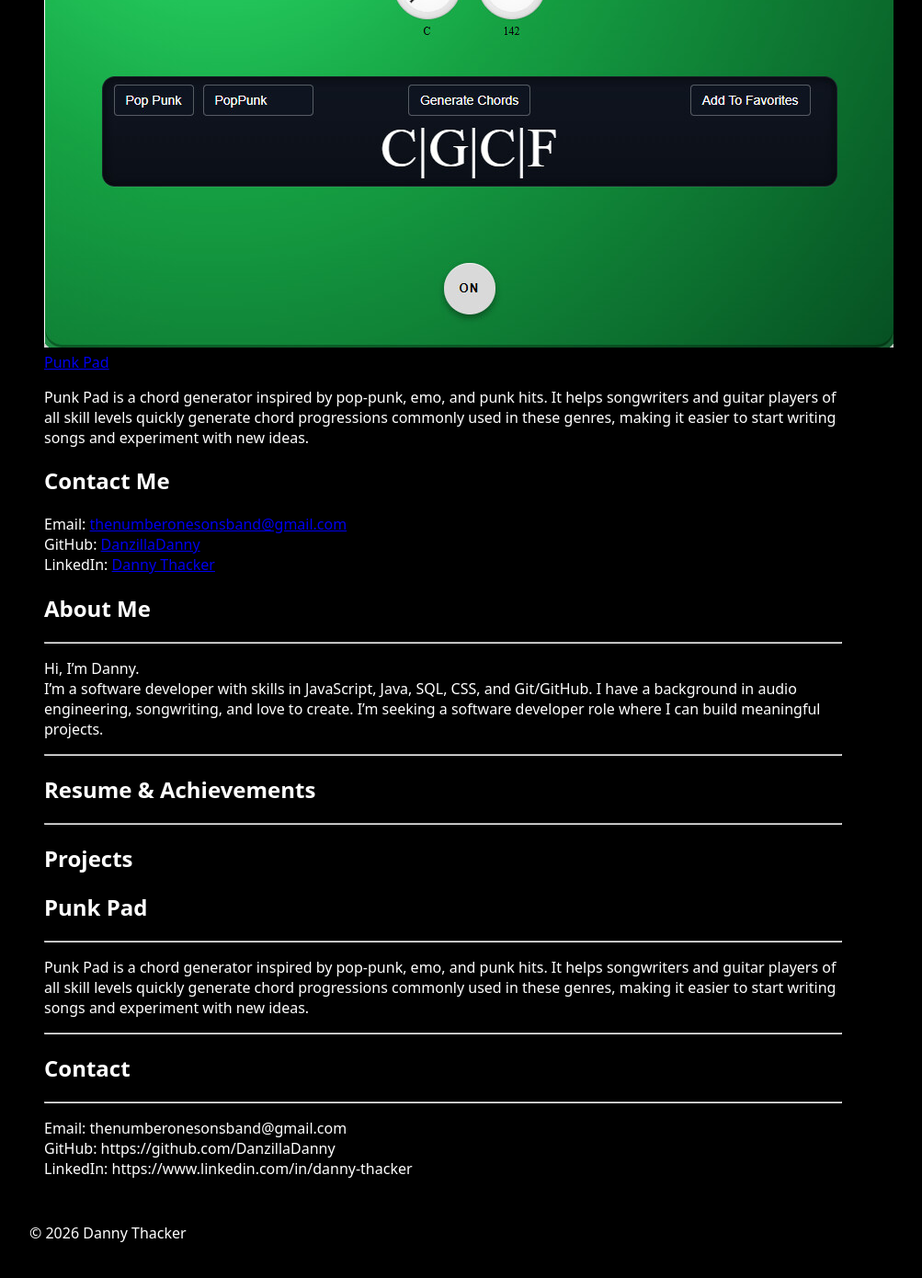
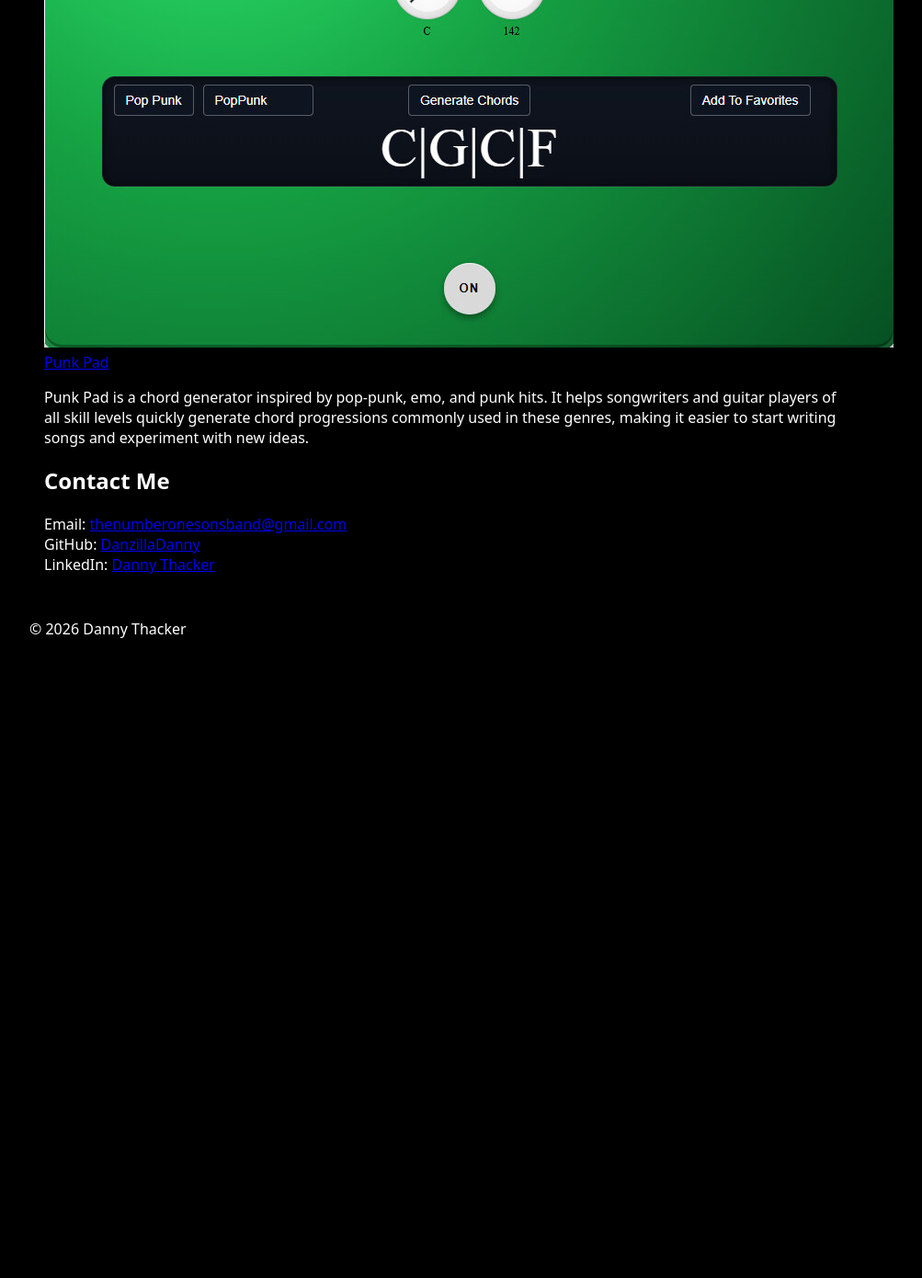
Before and after one commit to DanzillaDanny/DanzillaDanny.github.io, a Jekyll site: the page built from index.md, in a window 1280 px wide and 1400 px high, scrolled down 1401 px. Shown: the top 1390 px of the window at 92% size, without its empty margins (158-1161 px from the left). Built offline with Jekyll 4.4.1, drawn with Linux system fonts in a browser that asks for light colours; after the commit the page ends 2144 px from its top, so only the background shows below that.

Commit message:
removed all code and text from md file so html handles structure and code

```diff
--- a/index.md
+++ b/index.md
@@ -2,33 +2,3 @@
 layout: default
 title: Danny Thacker
 ---
-
-## About Me {#about-me}
-
----
-
-Hi, I’m Danny.
-I’m a software developer with skills in JavaScript, Java, SQL, CSS, and Git/GitHub. I have a background in audio engineering, songwriting, and love to create. I’m seeking a software developer role where I can build meaningful projects.
-
----
-
-## Resume & Achievements
-
----
-
-## Projects
-## Punk Pad
-
----
-
-Punk Pad is a chord generator inspired by pop-punk, emo, and punk hits. It helps songwriters and guitar players of all skill levels quickly generate chord progressions commonly used in these genres, making it easier to start writing songs and experiment with new ideas.
-
----
-
-## Contact
-
----
-
-Email: thenumberonesonsband@gmail.com
-GitHub: https://github.com/DanzillaDanny
-LinkedIn: https://www.linkedin.com/in/danny-thacker
```
